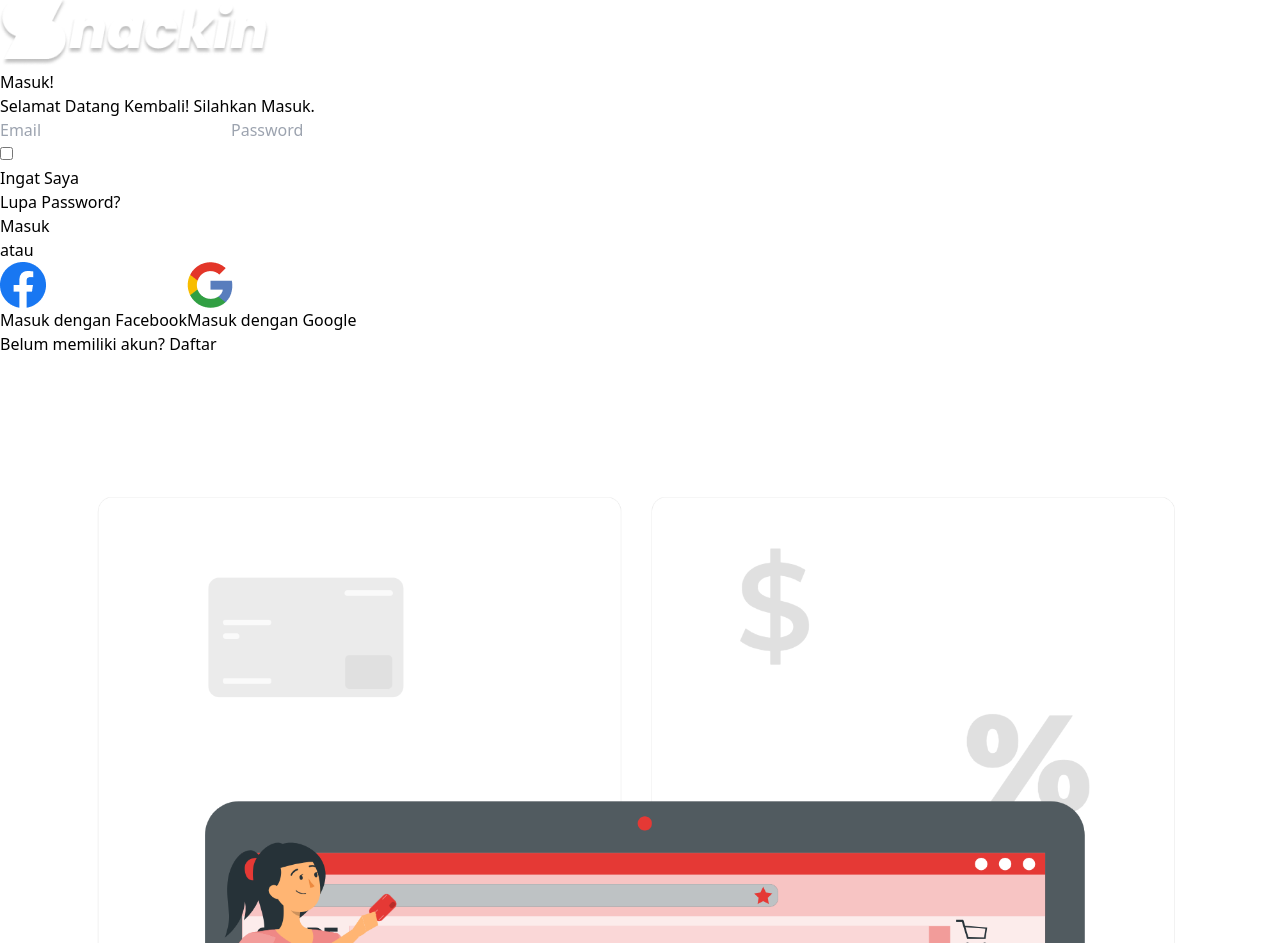
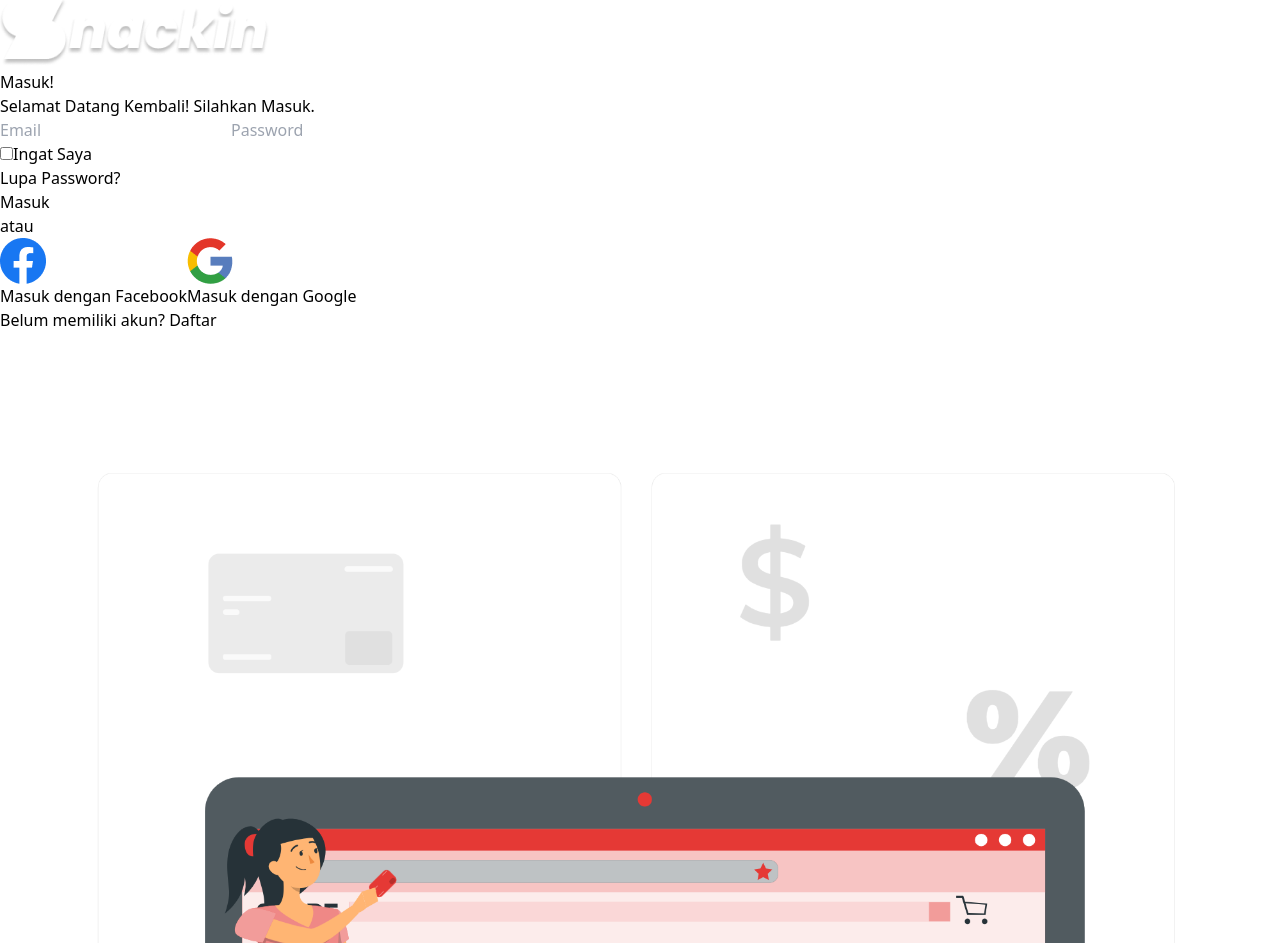
Before and after one commit to mgilangggggg/Snackin, a React (Vite) app: page / in a window 1280 px wide. Shown: the part 1293-2236 px from the top of the page. Built offline with nearby package versions, Linux system fonts and the light colour scheme.

Commit message:
[ ^ ] Update SignIn

```diff
--- a/src/Pages/Auth/SignIn.jsx
+++ b/src/Pages/Auth/SignIn.jsx
@@ -51,8 +51,10 @@ const SignIn = () => {
           {/* Checkbox for 'Remember Me' and 'Forgot Password?' link */}
           <div className="w-full flex items-center justify-between">
             <div className="w-full flex items-center">
-              <input type="checkbox" className="w-4 h-4 mr-2" />
-              <p className="text-sm">Ingat Saya</p>
+              <label className="flex items-center gap-x-2 accent-[#E53935]">
+                <input type="checkbox" className="w-4 h-4" />
+                Ingat Saya
+              </label>
             </div>
 
             <p className="text-sm font-medium whitespace-nowrap cursor-pointer">
```
